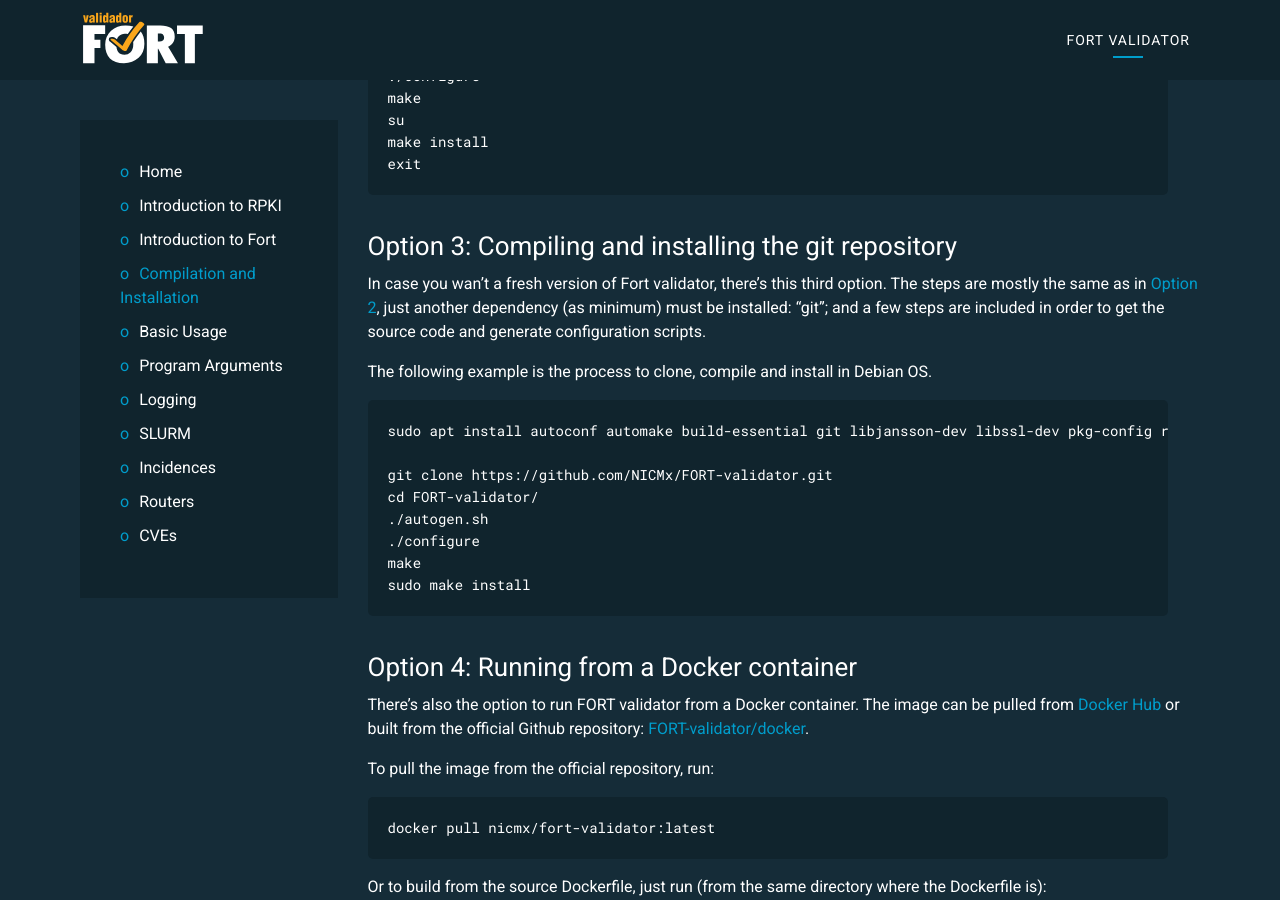
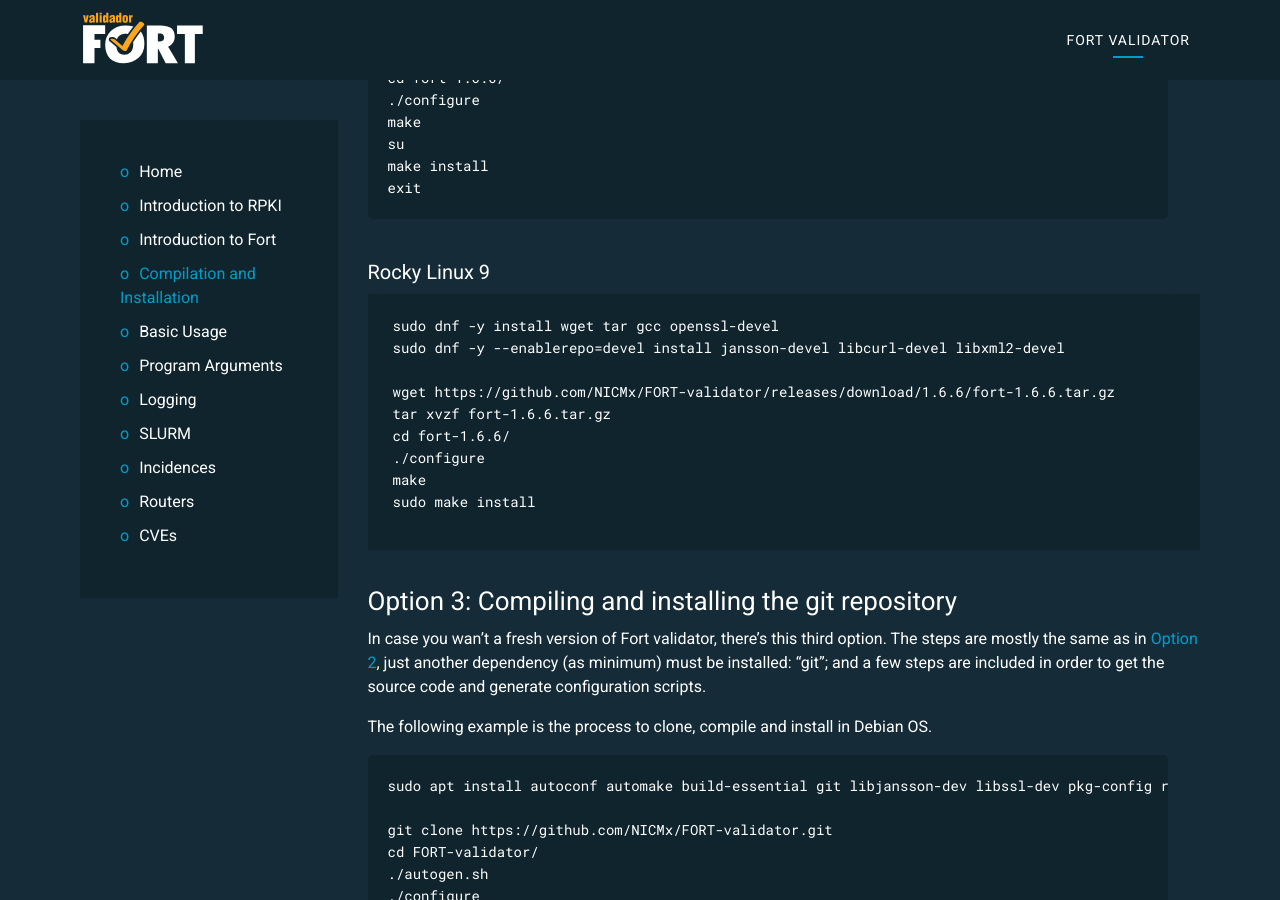
Before and after one commit to NICMx/FORT-validator, a Jekyll site: the page built from docs/installation.md, in a window 1280 px wide and 900 px high, scrolled down 9473 px. Built offline with Jekyll 4.4.1, drawn with Linux system fonts in a browser that asks for light colours.

Commit message:
Doc: Add installation steps for Rocky 9

````diff
--- a/docs/installation.md
+++ b/docs/installation.md
@@ -23,6 +23,7 @@ description: Guide to compile and install FORT Validator.
 	7. [Slackware version](#slackware-version)
 	8. [Gentoo version](#gentoo-version)
 	9. [Alpine version](#alpine-version)
+	10. [Rocky Linux 9](#rocky-linux-9)
 4. [Option 3: Compiling and installing the git repository](#option-3-compiling-and-installing-the-git-repository)
 5. [Option 4: Running from a Docker container](#option-4-running-from-a-docker-container)
 6. [Fetching the TALs](#fetching-the-tals)
@@ -410,6 +411,20 @@ make install
 exit
 {% endhighlight %}
 
+### Rocky Linux 9
+
+```bash
+sudo dnf -y install wget tar gcc openssl-devel
+sudo dnf -y --enablerepo=devel install jansson-devel libcurl-devel libxml2-devel
+
+wget https://github.com/NICMx/FORT-validator/releases/download/{{ site.fort-latest-version }}/fort-{{ site.fort-latest-version }}.tar.gz
+tar xvzf fort-{{ site.fort-latest-version }}.tar.gz
+cd fort-{{ site.fort-latest-version }}/
+./configure
+make
+sudo make install
+```
+
 ## Option 3: Compiling and installing the git repository
 
 In case you wan't a fresh version of Fort validator, there's this third option. The steps are mostly the same as in [Option 2](#option-2-compiling-and-installing-the-release-tarball), just another dependency (as minimum) must be installed: "git"; and a few steps are included in order to get the source code and generate configuration scripts.
````
